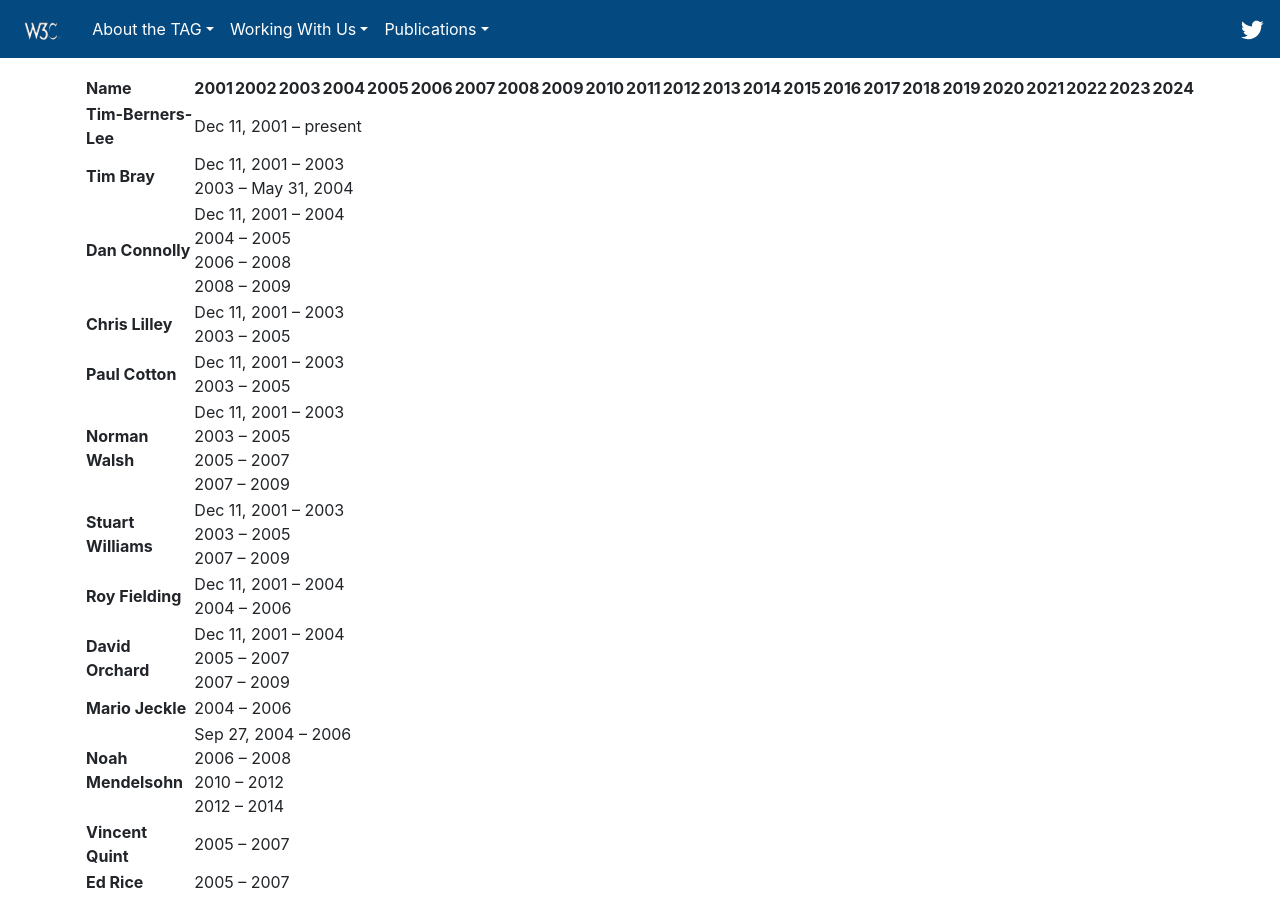
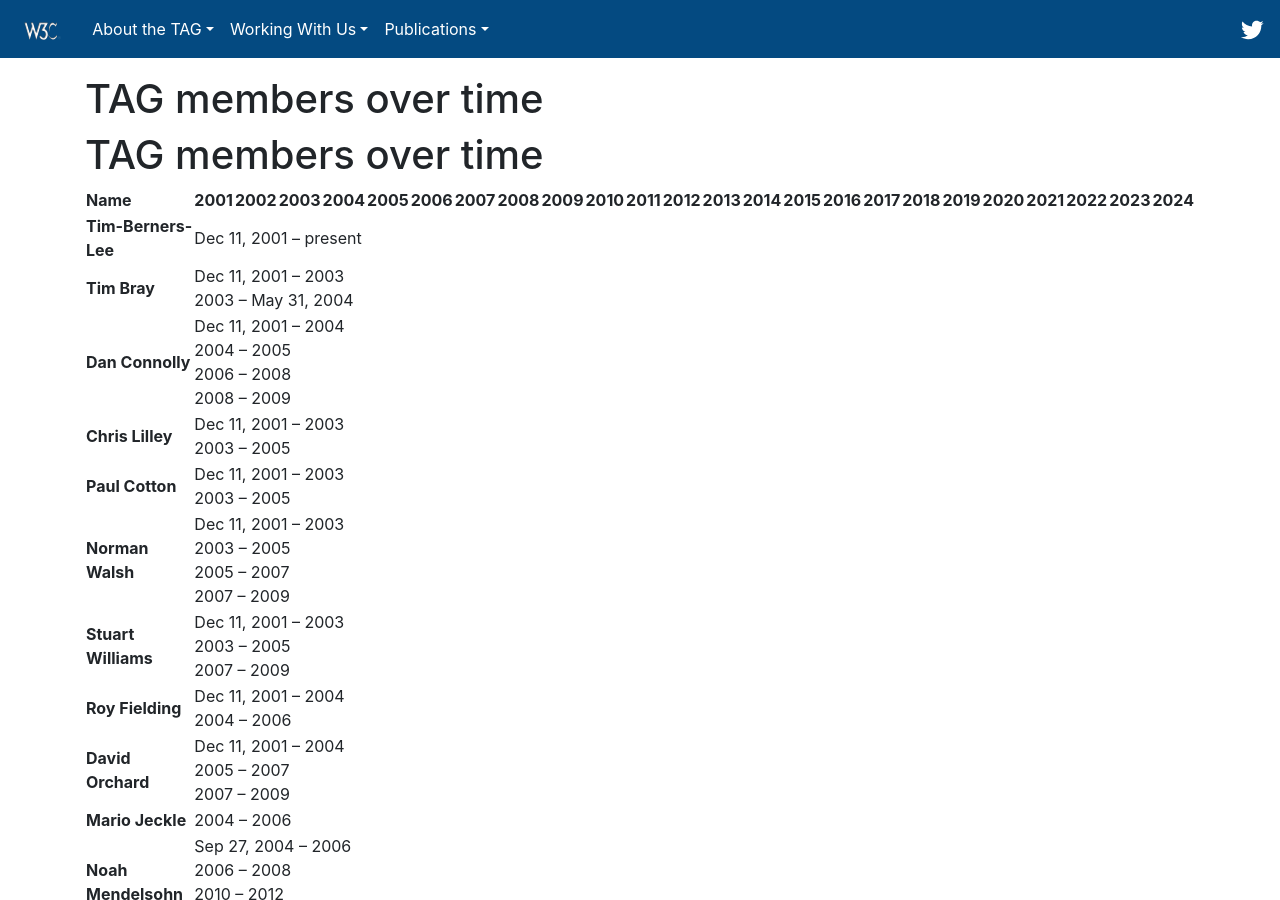
Before and after one commit to w3ctag/tag.w3.org, a Jekyll site: the page built from history/index.md, in a window 1280 px wide and 900 px high. Built offline with Jekyll 4.4.1, drawn with Linux system fonts in a browser that asks for light colours; nearby versions of some CDN libraries; our own code applies the rules of GitHub Pages for plain Markdown files; library files that are not in the unit come from our copies.

Commit message:
Update index.md

```diff
--- a/history/index.md
+++ b/history/index.md
@@ -1,3 +1,5 @@
+# TAG members over time
+
 <table id="membersList">
 	<thead class="years">
 		<tr>
```
